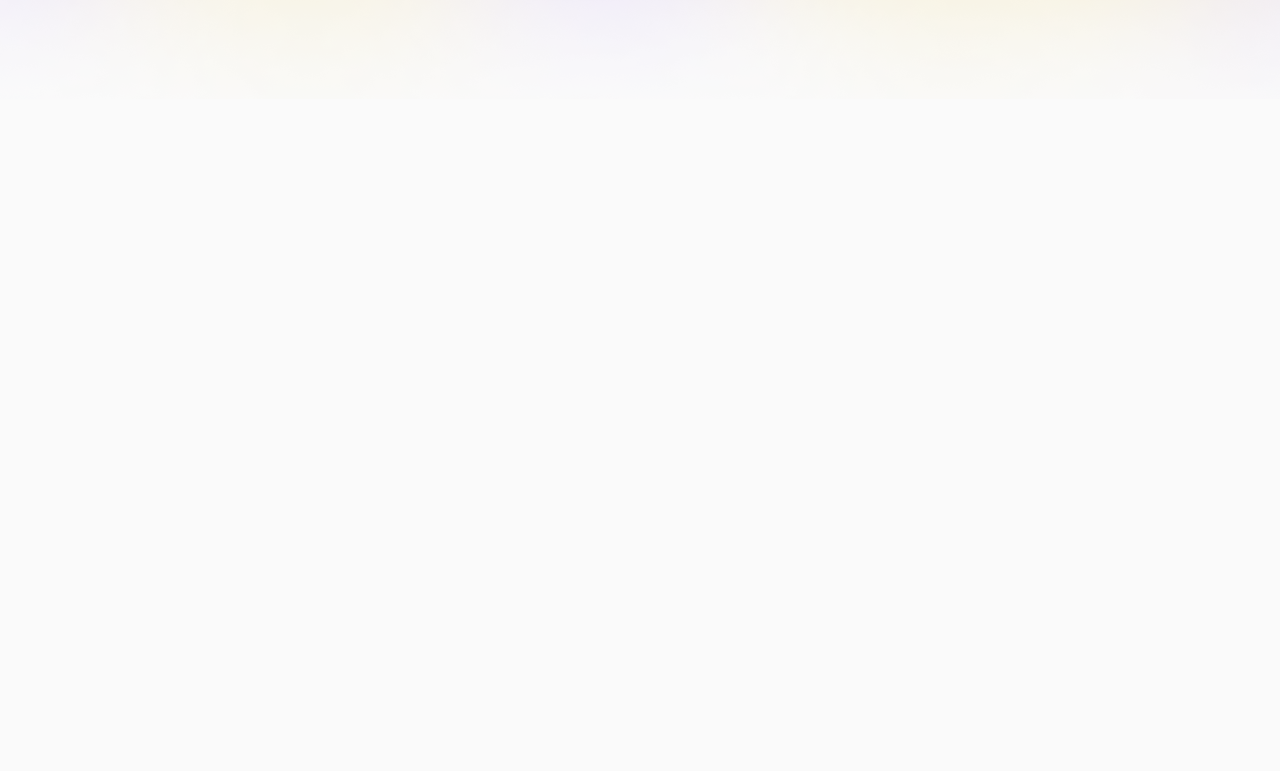
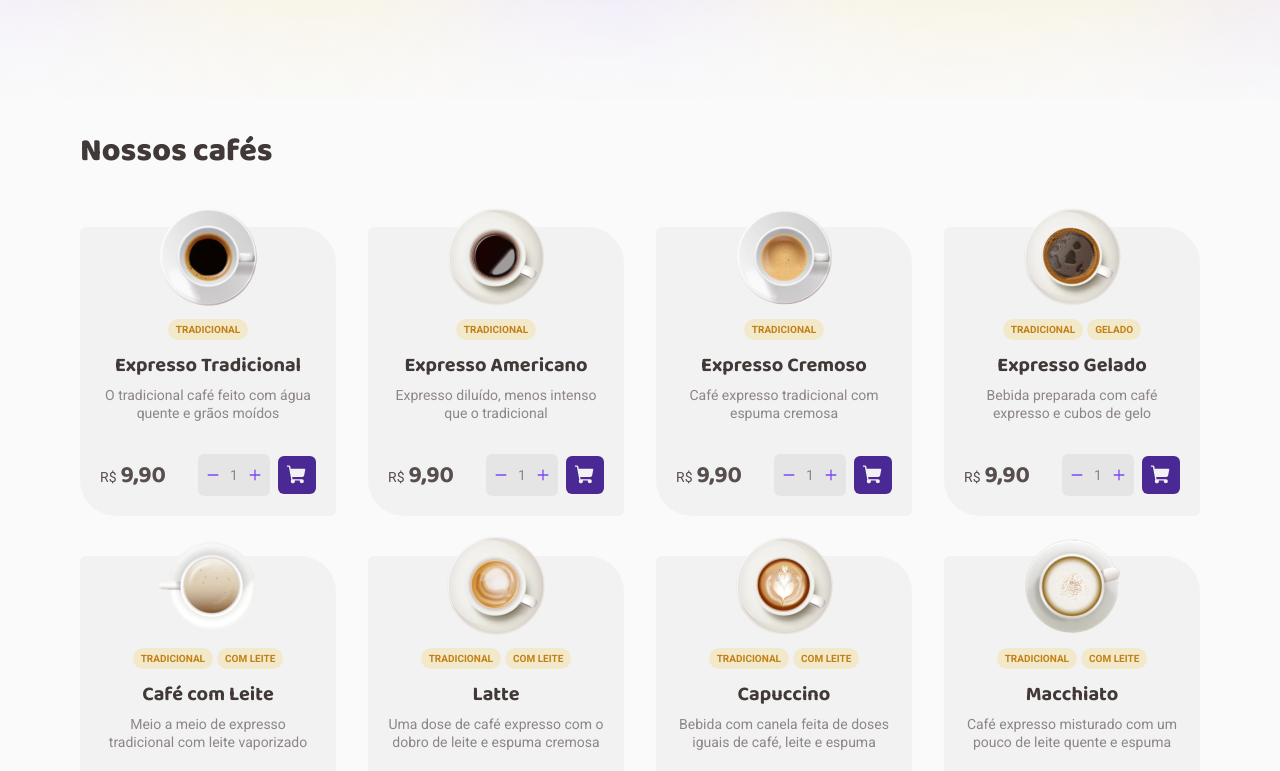
Before and after one commit to Fekleite/ignite-challenge-coffee-delivery, a React (Vite) app: page / in a window 1280 px wide. Shown: the part 549-1320 px from the top of the page. Before the commit the page ends 800 px from the top, so only its background shows below. Built offline with nearby package versions, Linux system fonts and the light colour scheme; data requests are answered from the project's data file.

Commit message:
feat: create home page

```diff
--- a/src/pages/Home/index.tsx
+++ b/src/pages/Home/index.tsx
@@ -1,21 +1,44 @@
 import { Package, ShoppingCart, Timer, Coffee } from 'phosphor-react'
+import { useEffect, useState } from 'react'
+
+import { CoffeeType } from '../../@types/coffee'
+import { api } from '../../services/api'
 
 import heroImg from '../../assets/hero-image.png'
+
+import { ProductCard } from './components/ProductCard'
 
 import {
   HomeContainer,
   HeroSection,
-  Grid,
+  GridColumn,
+  GridRow,
   Content,
   IconCircle,
   ImageContainer,
+  CoffeeSection,
+  CoffeeList,
 } from './styles'
 
 export function Home() {
+  const [coffees, setCoffees] = useState<CoffeeType[]>([])
+
+  useEffect(() => {
+    listCoffees()
+  }, [])
+
+  async function listCoffees() {
+    const { data } = await api.get<CoffeeType[]>('/coffees')
+
+    if (data) {
+      setCoffees(data)
+    }
+  }
+
   return (
     <HomeContainer>
       <HeroSection>
-        <Grid>
+        <GridRow>
           <Content>
             <h1>Encontre o café perfeito para qualquer hora do dia</h1>
 
@@ -61,8 +84,21 @@ export function Home() {
               alt="Imagem de copo de café em um fundo amarelo"
             />
           </ImageContainer>
-        </Grid>
+        </GridRow>
       </HeroSection>
+
+      <CoffeeSection>
+        <GridColumn>
+          <h2>Nossos cafés</h2>
+
+          <CoffeeList>
+            {coffees.length > 0 &&
+              coffees.map((coffee) => (
+                <ProductCard key={coffee.id} coffeeData={coffee} />
+              ))}
+          </CoffeeList>
+        </GridColumn>
+      </CoffeeSection>
     </HomeContainer>
   )
 }
--- a/src/pages/Home/styles.ts
+++ b/src/pages/Home/styles.ts
@@ -15,6 +15,8 @@ interface IconCircleProps {
 
 export const HomeContainer = styled.main`
   width: 100%;
+
+  padding-bottom: 6.25rem;
 `
 
 export const HeroSection = styled.section`
@@ -38,8 +40,15 @@ export const Grid = styled.div`
   padding: 0 1rem;
 
   display: flex;
+`
+
+export const GridRow = styled(Grid)`
   align-items: center;
   justify-content: space-between;
+`
+
+export const GridColumn = styled(Grid)`
+  flex-direction: column;
 `
 
 export const Content = styled.div`
@@ -110,3 +119,23 @@ export const ImageContainer = styled.div`
     display: block;
   }
 `
+
+export const CoffeeSection = styled.section`
+  padding: 2rem 0;
+
+  h2 {
+    font-family: 'Baloo 2';
+    font-weight: 800;
+    font-size: 2rem;
+    line-height: 130%;
+    color: ${(props) => props.theme['base-subtitle']};
+  }
+`
+
+export const CoffeeList = styled.div`
+  margin-top: 3.375rem;
+
+  display: flex;
+  flex-wrap: wrap;
+  gap: 40px 32px;
+`
```
